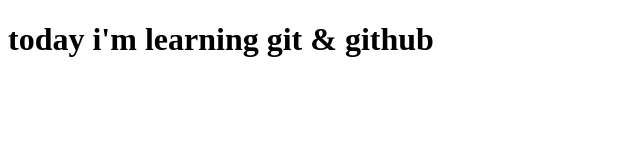
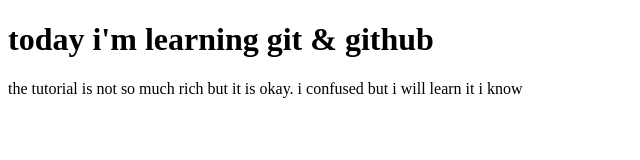
Before and after one commit to ashikurrahmnofficial/akr, a plain HTML site: page index.html in a window 1280 px wide. Shown: the whole page, without its empty margins (0-640 px from the left). Drawn offline with Linux system fonts and the light colour scheme.

Commit message:
ptag-added

```diff
--- a/index.html
+++ b/index.html
@@ -10,6 +10,7 @@
 
 <body>
     <h1>today i'm learning git & github</h1>
+    <p>the tutorial is not so much rich but it is okay. i confused but i will learn it i know </p>
 </body>
 
 </html>
```
